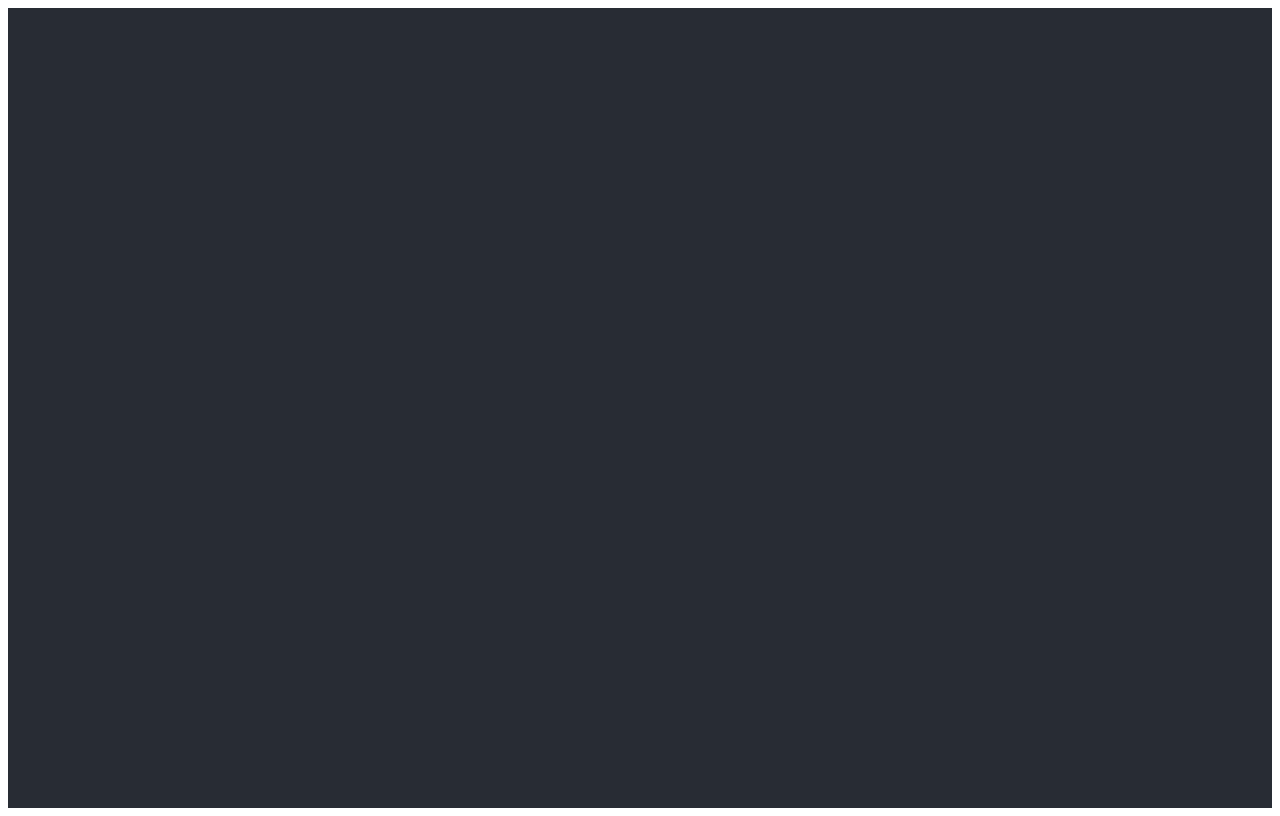
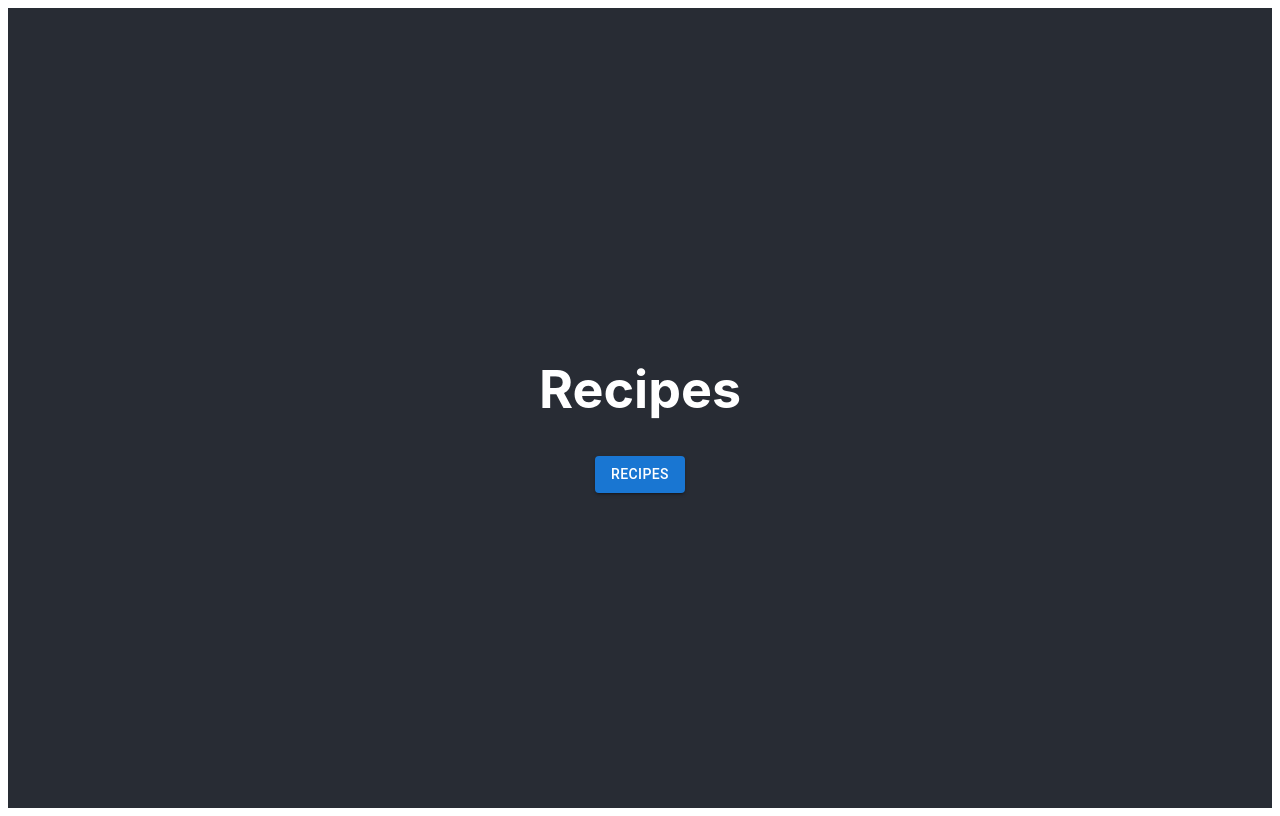
Before and after one commit to almazancameron/ThymeToCook, a React (Create React App) app: page /recipes in a window 1280 px wide. Before the commit this address had no page. Built offline with nearby package versions, Linux system fonts and the light colour scheme.

Commit message:
Added Router and tested functionality

```diff
--- a/src/App.js
+++ b/src/App.js
@@ -6,6 +6,7 @@ import { collection, addDoc } from "firebase/firestore";
 import { Link, Route, Routes } from 'react-router-dom';
 import MealPlans from './pages/MealPlans/MealPlans';
 import Home from './pages/Home/Home';
+import RecipesPage from './pages/Recipes/Recipes';
 
 const firebaseConfig = {
   apiKey: "AIzaSyBsGQS4oEvSmDSABqYUTIIi9PXjyW5DH8c",
@@ -39,6 +40,7 @@ function App() {
         <Routes>
           <Route path="/mealplans" element={<MealPlans />} />
           <Route path="/" element={<Home />} />
+          <Route path="/recipes" element={<RecipesPage />} />
         </Routes>
       </header>
     </div>
--- a/src/pages/Home/Home.js
+++ b/src/pages/Home/Home.js
@@ -5,6 +5,8 @@ const Home = () => {
         <div>
             <h1>Home</h1>
             <Link to='/mealplans'>go to meal plans</Link>
+            <br/>
+            <Link to='/recipes'>go to recipes</Link>
         </div>
     )
 }
--- a/src/pages/Recipes/Recipes.js
+++ b/src/pages/Recipes/Recipes.js
@@ -5,12 +5,15 @@ import Button from '@mui/material/Button';
 
 export default function RecipesPage() {
   return (
-    <RecipeButton/>
+    <div>
+    <h1>Recipes</h1>
+    <RecipeCard/>
+    </div>
   );
 }
 
-export const RecipeButton = () => {
-
+export function RecipeCard(){
+    return(
       <Button variant="contained">Recipes</Button>
-
+    );
 }
```
